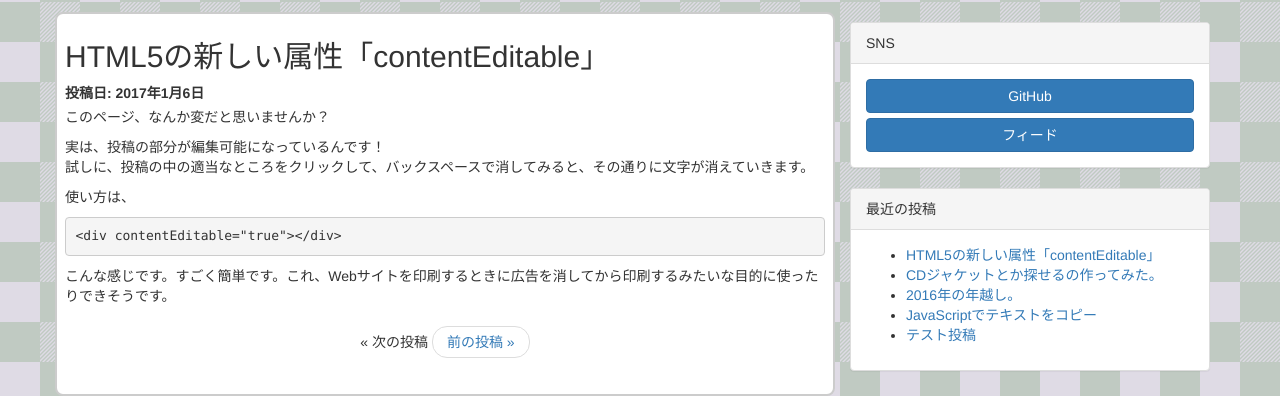
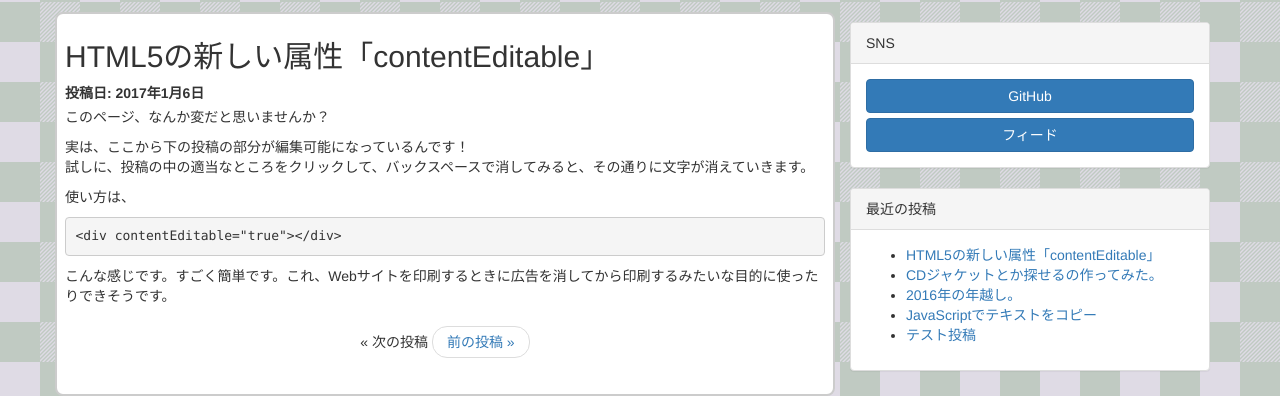
Before and after one commit to mushkinoko/mushkinoko.github.io, a Jekyll site: the page built from _posts/2017-1-6-contenteditable.md, in a window 1280 px wide. Shown: the part 318-714 px from the top of the page. Built offline with Jekyll 4.4.1, drawn with Linux system fonts in a browser that asks for light colours.

Commit message:
Update 2017-1-6-contenteditable.md

```diff
--- a/_posts/2017-1-6-contenteditable.md
+++ b/_posts/2017-1-6-contenteditable.md
@@ -3,9 +3,9 @@
 title: HTML5の新しい属性「contentEditable」
 ---
 
+<p>このページ、なんか変だと思いませんか？</p>
 <div contentEditable="true">
-  <p>このページ、なんか変だと思いませんか？</p>
-  <p>実は、投稿の部分が編集可能になっているんです！<br>試しに、投稿の中の適当なところをクリックして、バックスペースで消してみると、その通りに文字が消えていきます。</p>
+  <p>実は、ここから下の投稿の部分が編集可能になっているんです！<br>試しに、投稿の中の適当なところをクリックして、バックスペースで消してみると、その通りに文字が消えていきます。</p>
   <p>使い方は、</p>
   <pre><code>&lt;div contentEditable="true"&gt;&lt;/div&gt;</code></pre>
   <p>こんな感じです。すごく簡単です。これ、Webサイトを印刷するときに広告を消してから印刷するみたいな目的に使ったりできそうです。</p>
```
